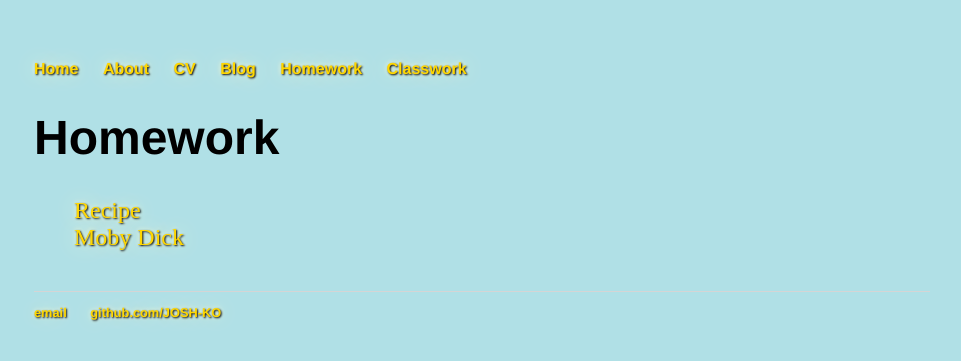
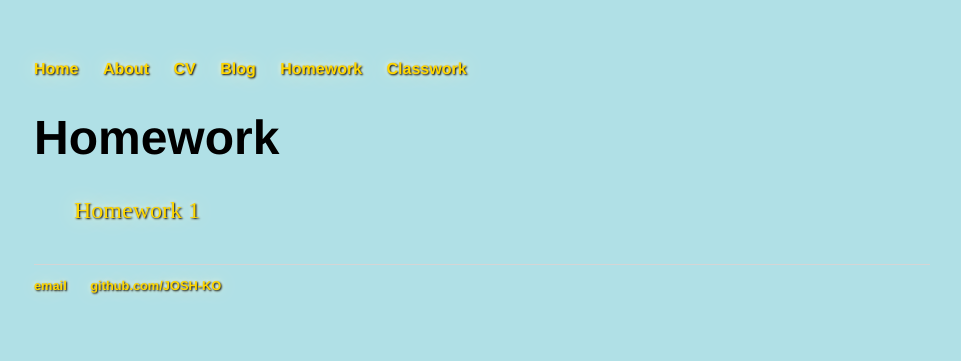
Before and after one commit to JOSH-KO/JOSH-KO.github.io, a Jekyll site: the page built from homework/index.html, in a window 1280 px wide. Shown: the top 361 px of the page, without its empty margins (158-1119 px from the left). Built offline with Jekyll 4.4.1, drawn with Linux system fonts in a browser that asks for light colours.

Commit message:
Update index.html

```diff
--- a/homework/index.html
+++ b/homework/index.html
@@ -5,6 +5,5 @@ date: 2022-01-13
 ---
 <h1>{{ page.title }}</h1>
 <ul class="posts">
-<li><a href="https://josh-ko.github.io/homework/hw1/KoepkeRecipe.xml">Recipe</a></li>
-<li><a href="https://josh-ko.github.io/homework/hw1/KoepkeMobyDick.xml">Moby Dick</a></li>
+<li><a href="https://josh-ko.github.io/homework/hw1/">Homework 1</a></li>
 </ul>
```
